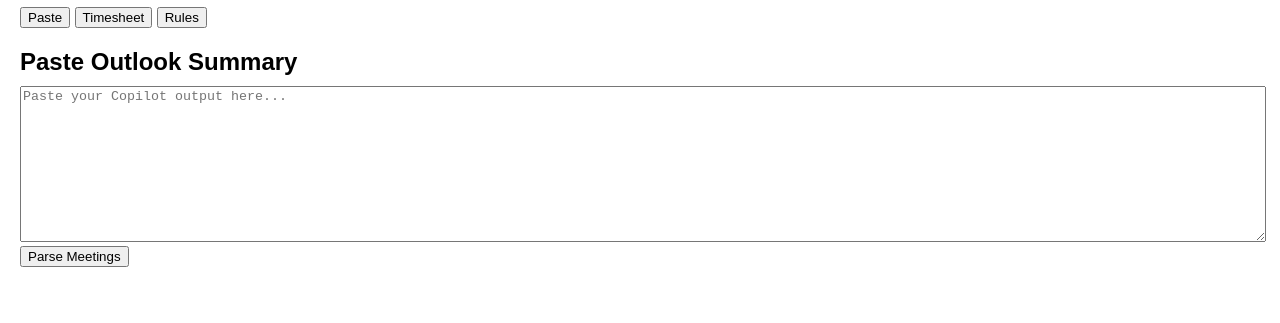
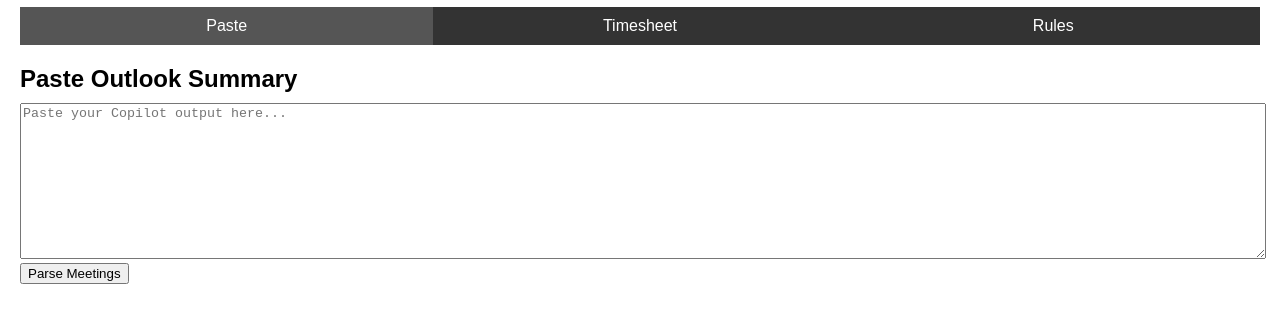
Before and after one commit to Jordy-Dehaes/Timesheetapp, a plain HTML site: page index.html in a window 1280 px wide. Both pictures are taken after a click on the button "Paste". Shown: the part 61-384 px from the top of the page. Drawn offline with Linux system fonts and the light colour scheme.

Commit message:
style: enhance navigation bar with accessibility and reuse

```diff
--- a/app.js
+++ b/app.js
@@ -3,13 +3,22 @@ console.log("app.js loaded");
 let parsedEvents = [];
 let rules = JSON.parse(localStorage.getItem("rules") || "[]");
 
-function showSection(id) {
+function showSection(id, btn) {
   document.querySelectorAll("section").forEach(sec => sec.style.display = "none");
   if (id === "paste") document.getElementById("pasteSection").style.display = "block";
   if (id === "timesheet") document.getElementById("timesheetSection").style.display = "block";
   if (id === "rules") {
     document.getElementById("rulesSection").style.display = "block";
     renderRules();
+  }
+
+  document.querySelectorAll(".nav__button").forEach(button => {
+    button.classList.remove("active");
+    button.removeAttribute("aria-current");
+  });
+  if (btn) {
+    btn.classList.add("active");
+    btn.setAttribute("aria-current", "page");
   }
 }
 
--- a/index.html
+++ b/index.html
@@ -7,10 +7,10 @@
 </head>
 <body>
   <h1>Timesheet Parser</h1>
-  <nav>
-    <button onclick="showSection('paste')">Paste</button>
-    <button onclick="showSection('timesheet')">Timesheet</button>
-    <button onclick="showSection('rules')">Rules</button>
+  <nav class="nav" aria-label="Primary navigation">
+    <button class="nav__button active" onclick="showSection('paste', this)" aria-controls="pasteSection" aria-current="page">Paste</button>
+    <button class="nav__button" onclick="showSection('timesheet', this)" aria-controls="timesheetSection">Timesheet</button>
+    <button class="nav__button" onclick="showSection('rules', this)" aria-controls="rulesSection">Rules</button>
   </nav>
 
   <!-- Step 1: Paste Copilot summary -->
--- a/style.css
+++ b/style.css
@@ -4,3 +4,30 @@ textarea { width: 100%; font-family: monospace; }
 table { border-collapse: collapse; width: 100%; margin-top: 10px; }
 th, td { border: 1px solid #ccc; padding: 5px; text-align: center; }
 select { width: 100px; }
+
+/* Reusable navigation styles */
+.nav {
+  display: flex;
+  background-color: #333;
+}
+
+.nav__button {
+  flex: 1;
+  padding: 10px 15px;
+  background: none;
+  border: none;
+  color: #fff;
+  cursor: pointer;
+  font: inherit;
+}
+
+.nav__button:hover,
+.nav__button:focus {
+  background-color: #444;
+  outline: none;
+}
+
+.nav__button.active,
+.nav__button[aria-current="page"] {
+  background-color: #555;
+}
```
